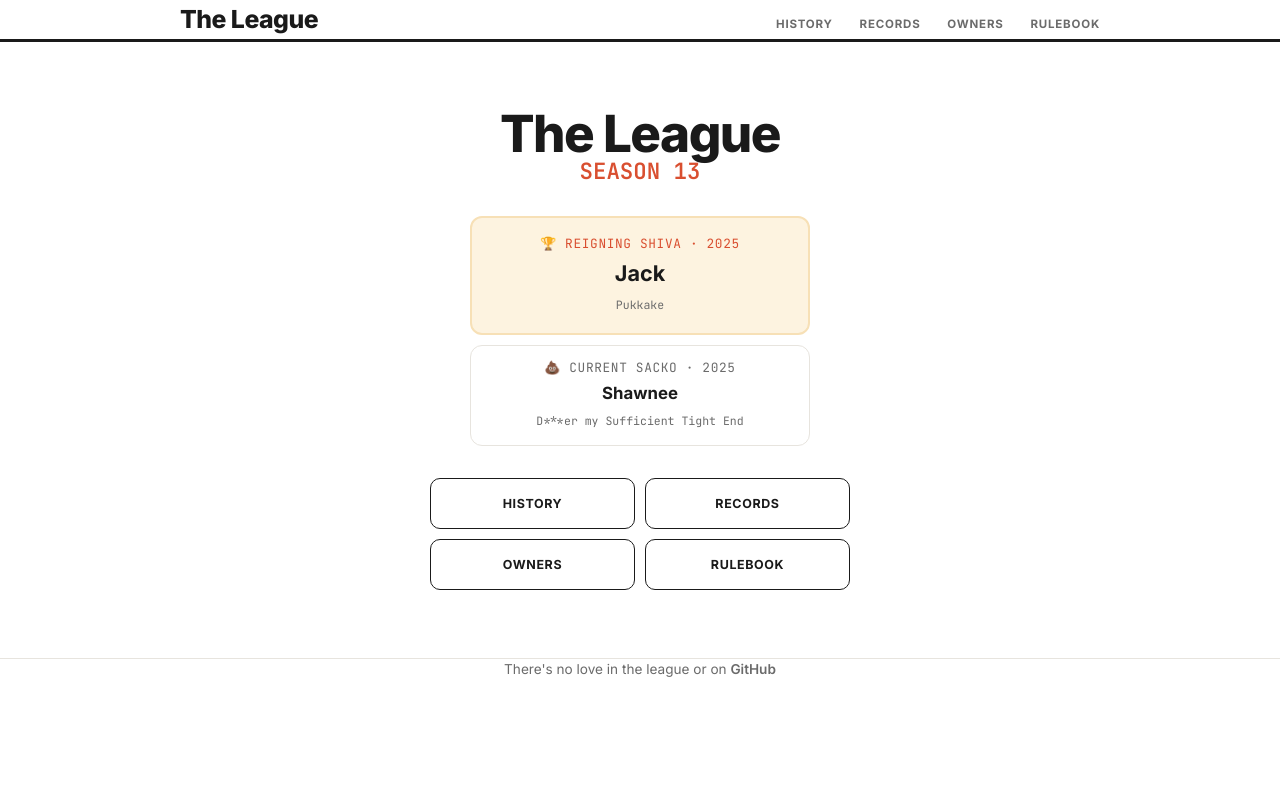
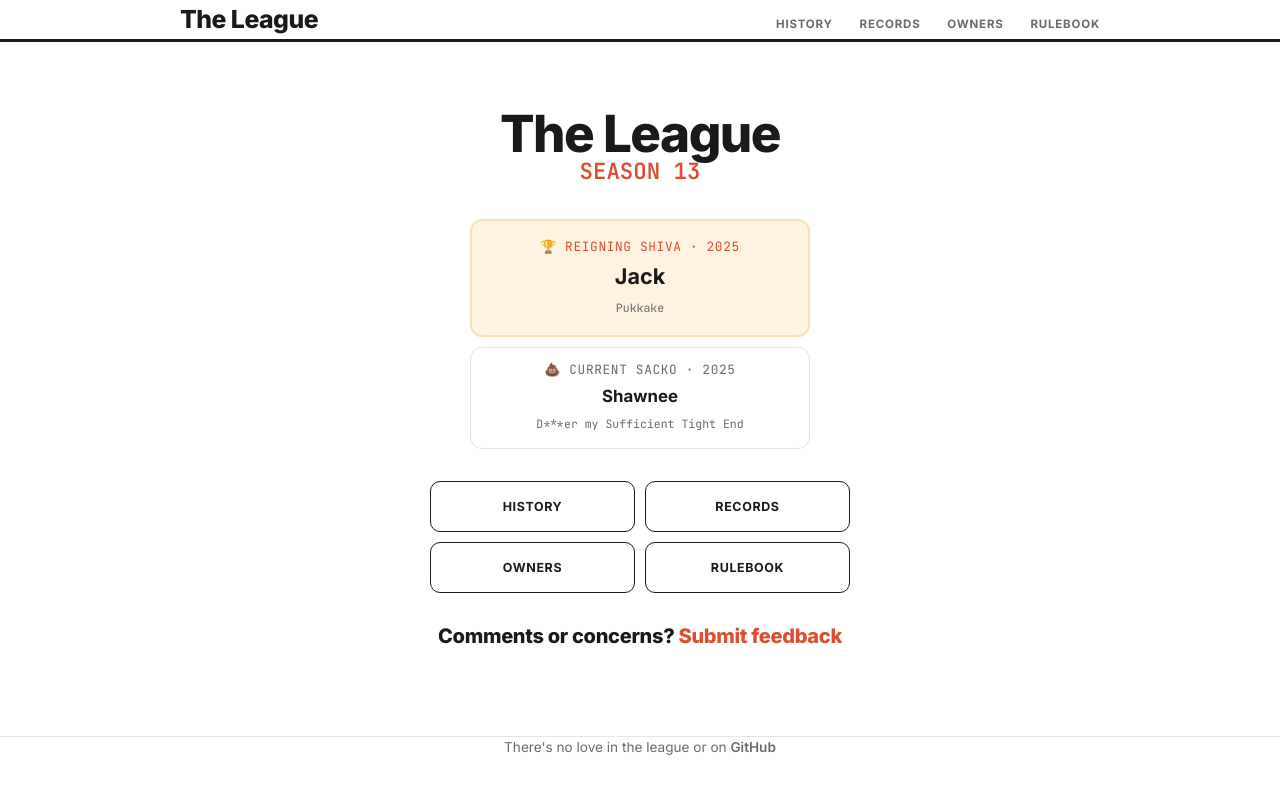
Before and after one commit to dillondrenzek/no-love-in-the-league, a Jekyll site: the page built from docs/index.md, in a window 1280 px wide. Shown: the top 794 px of the page. Built offline with Jekyll 4.4.1, drawn with Linux system fonts in a browser that asks for light colours.

Commit message:
add feedback link

```diff
--- a/docs/index.md
+++ b/docs/index.md
@@ -9,7 +9,7 @@ title: Home
 
 <section class="hero">
   <h1 class="hero__title">The League</h1>
-  <p class="hero__subtitle">Season 13</p>
+  <a class="hero__subtitle hero__subtitle--link" href="{{ '/seasons/2026/' | relative_url }}">Season 13</a>
 
   <div class="hero__highlights">
     <div class="hero__stat hero__stat--shiva">
@@ -30,4 +30,6 @@ title: Home
     <a href="{{ '/teams/' | relative_url }}">Owners</a>
     <a href="{{ '/rulebook/' | relative_url }}">Rulebook</a>
   </nav>
+
+  <h3>Comments or concerns? <a>Submit feedback</a></h3>
 </section>
```
